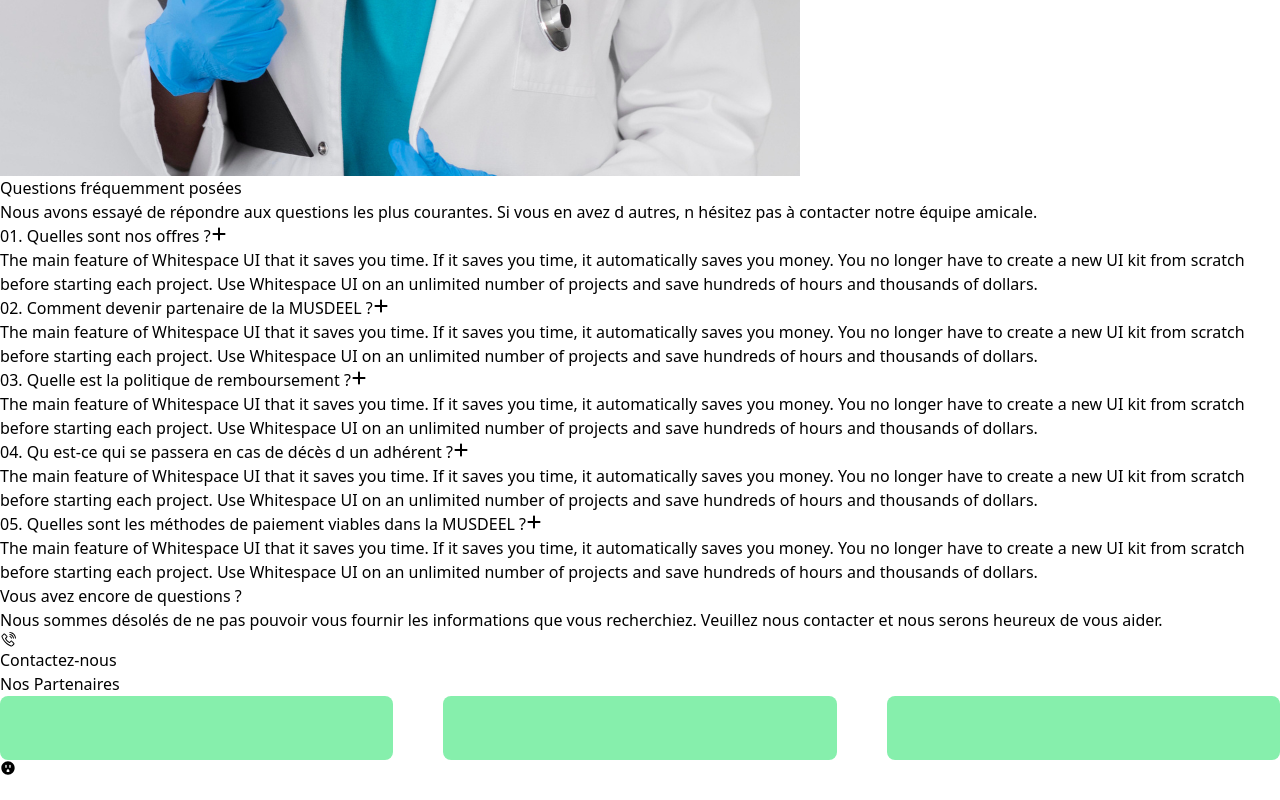
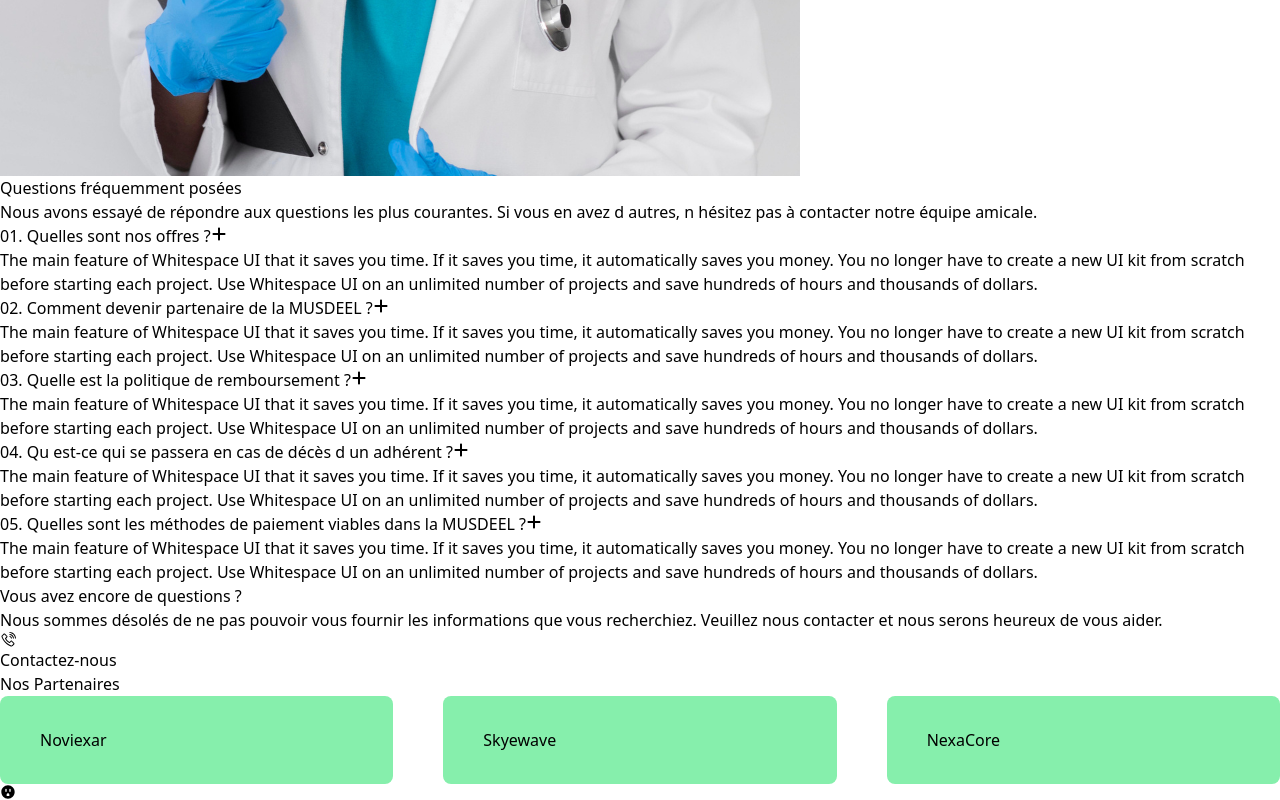
Before and after one commit to rovertnet/Scool, a React (Vite) app: page / in a window 1280 px wide. Shown: the part 3318-4118 px from the top of the page. Before the commit the page ends 4094 px from the top, so only its background shows below. Built offline with nearby package versions, Linux system fonts and the light colour scheme.

Commit message:
another commit

```diff
--- a/src/component/cHome/SlidePartenaire.jsx
+++ b/src/component/cHome/SlidePartenaire.jsx
@@ -22,21 +22,31 @@ const SlidePartenaire = () => {
             >
               <SwiperSlide>
                 <div className=" flex">
-                  <div className={"card"}>
-
+                  <div className={"card card-active"}>
+                    <span className=" text-2xl md:text-2xl font-bold text-black">
+                      Noviexar
+                    </span>
                   </div>
                 </div>
               </SwiperSlide>
 
               <SwiperSlide>
                 <div className=" flex">
-                  <div className={"card"}></div>
+                  <div className={"card"}>
+                    <span className=" text-2xl md:text-2xl font-bold text-black">
+                      Skyewave
+                    </span>
+                  </div>
                 </div>
               </SwiperSlide>
 
               <SwiperSlide>
                 <div className=" flex">
-                  <div className={"card"}></div>
+                  <div className={"card"}>
+                    <span className=" text-2xl md:text-2xl font-bold text-black">
+                      NexaCore
+                    </span>
+                  </div>
                 </div>
               </SwiperSlide>
             </Swiper>
```
